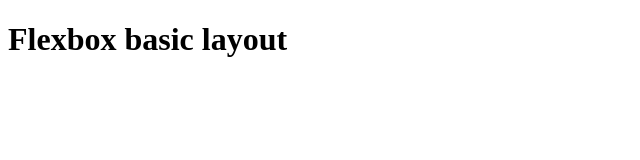
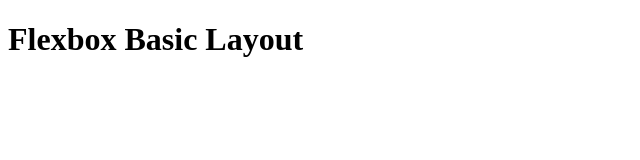
Before and after one commit to jadenbhang/jadenbhang.github.io, a plain HTML site: page grc339/flexbox-basic-layout/index.html in a window 1280 px wide. Shown: the full height of the page, 0-640 px from the left. Drawn offline with Linux system fonts and the light colour scheme.

Commit message:
Update index.html

```diff
--- a/grc339/flexbox-basic-layout/index.html
+++ b/grc339/flexbox-basic-layout/index.html
@@ -6,9 +6,9 @@
         <meta http-equiv="Cache-Control" content="no-cache, no-store, must-revalidate" />
         <meta http-equiv="Pragma" content="no-cache" />
         <meta http-equiv="Expires" content="0" />
-        <title>GRC 339: Flexbox basic layout</title>
+        <title>GRC 339: Flexbox Basic Layout</title>
     </head>
     <body>
-        <h1>Flexbox basic layout</h1>
+        <h1>Flexbox Basic Layout</h1>
     </body>
 </html>
```
